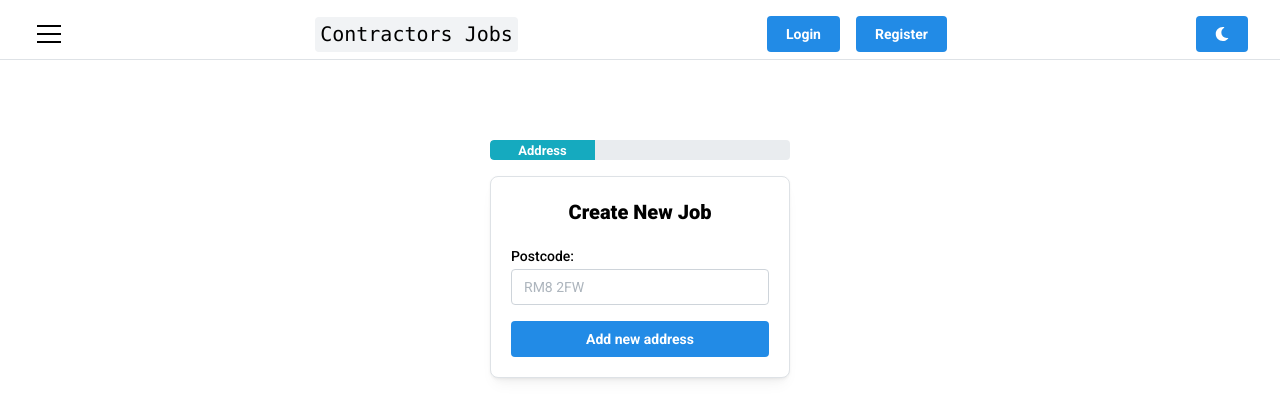
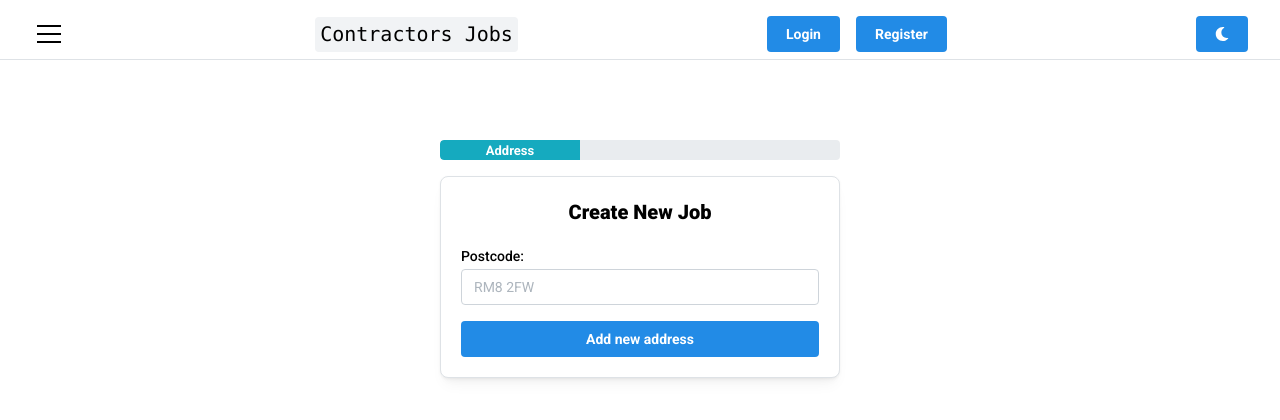
Before and after one commit to Daooobg/Contractors-todo-list, a React (Vite) app in the folder app/: page /dashboard/addNewJob in a window 1280 px wide. Shown: the top 420 px of the page. Built offline with nearby package versions, Linux system fonts and the light colour scheme; no server answers.

Commit message:
styles changes

```diff
--- a/app/src/components/dashboard/addJob/AddJobPage.jsx
+++ b/app/src/components/dashboard/addJob/AddJobPage.jsx
@@ -10,7 +10,7 @@ const AddJobPage = () => {
         <Center mt={80}>
             <Stack>
                 <AddJobProgress step={currentStep} />
-                <Card w={300} shadow='sm' padding='lg' radius='md' withBorder>
+                <Card w={400} shadow='sm' padding='lg' radius='md' withBorder>
                     <Stack>
                         <Text tt={'capitalize'} fz='xl' fw={900} mx='auto'>
                             Create new job
```
